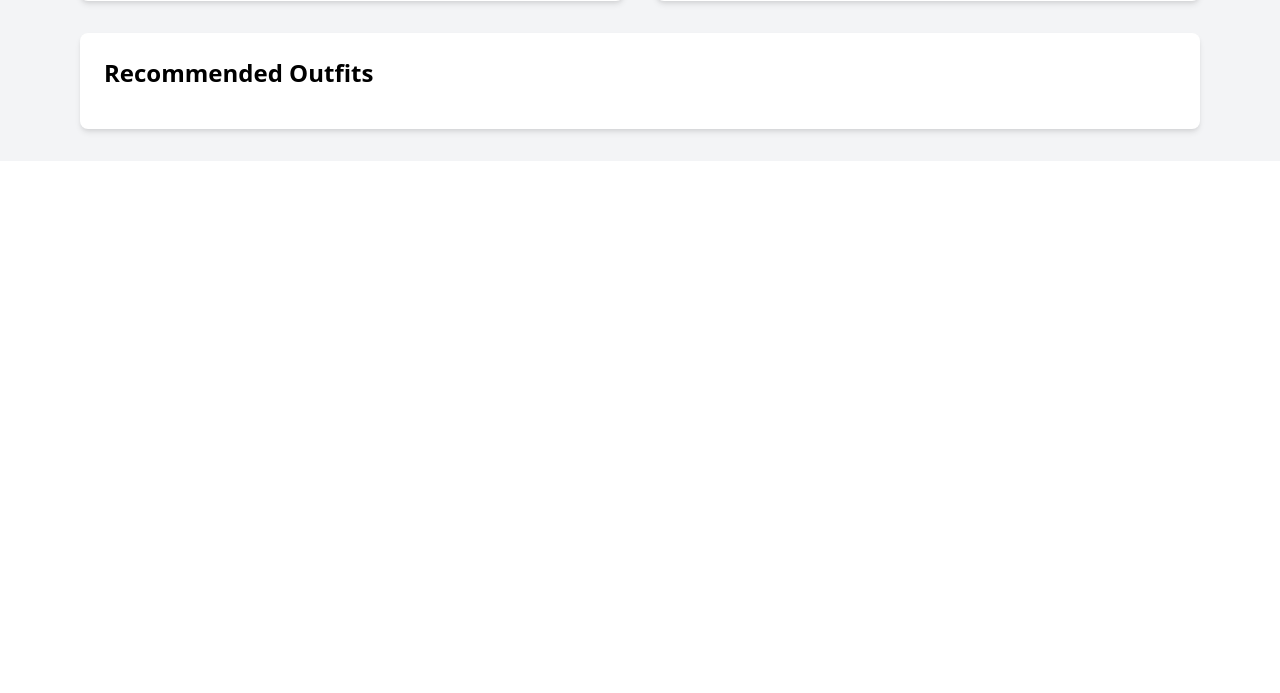
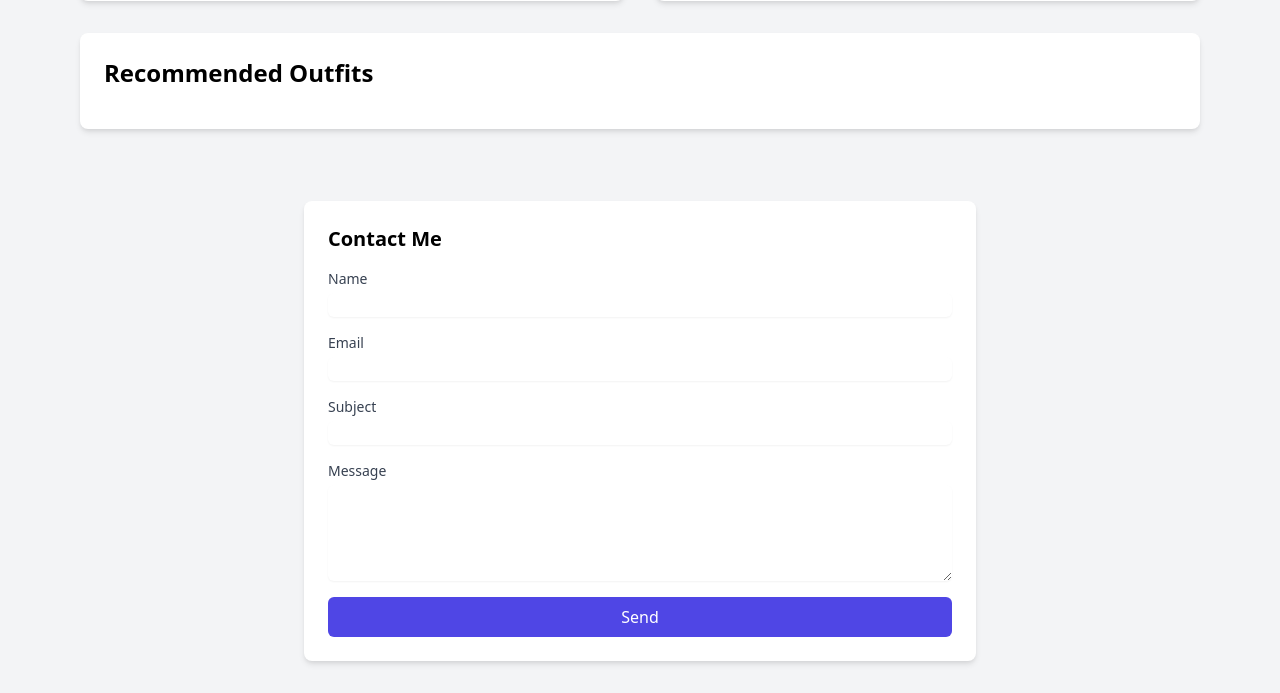
Before and after one commit to anushil7a/OutfitGenie, a Flask app: page / in a window 1280 px wide. Shown: the part 867-1560 px from the top of the page. Before the commit the page ends 1005 px from the top, so only its background shows below. Run offline with Flask 3, Linux system fonts and the light colour scheme; some libraries are stand-ins or nearby versions.

Commit message:
Add subject field to Contact Me form on homepage (Formspree integration)

```diff
--- a/templates/index.html
+++ b/templates/index.html
@@ -240,6 +240,52 @@
             </div>
         </div>
     </main>
+
+    <!-- Contact Me Box -->
+    <div class="max-w-2xl mx-auto mt-10 mb-8 bg-white rounded-lg shadow-md p-6">
+        <h2 class="text-xl font-semibold mb-4">Contact Me</h2>
+        <form id="contact-form" action="https://formspree.io/f/mpwanawg" method="POST" class="space-y-4">
+            <div>
+                <label for="name" class="block text-sm font-medium text-gray-700">Name</label>
+                <input type="text" id="name" name="name" required class="mt-1 block w-full rounded-md border-gray-300 shadow-sm focus:border-indigo-500 focus:ring-indigo-500">
+            </div>
+            <div>
+                <label for="email" class="block text-sm font-medium text-gray-700">Email</label>
+                <input type="email" id="email" name="email" required class="mt-1 block w-full rounded-md border-gray-300 shadow-sm focus:border-indigo-500 focus:ring-indigo-500">
+            </div>
+            <div>
+                <label for="subject" class="block text-sm font-medium text-gray-700">Subject</label>
+                <input type="text" id="subject" name="subject" required class="mt-1 block w-full rounded-md border-gray-300 shadow-sm focus:border-indigo-500 focus:ring-indigo-500">
+            </div>
+            <div>
+                <label for="message" class="block text-sm font-medium text-gray-700">Message</label>
+                <textarea id="message" name="message" rows="4" required class="mt-1 block w-full rounded-md border-gray-300 shadow-sm focus:border-indigo-500 focus:ring-indigo-500"></textarea>
+            </div>
+            <button type="submit" class="w-full px-4 py-2 bg-indigo-600 text-white rounded-md hover:bg-indigo-700 focus:outline-none focus:ring-2 focus:ring-offset-2 focus:ring-indigo-500">Send</button>
+            <p id="contact-success" class="hidden text-green-600 mt-2">Thank you! Your message has been sent.</p>
+        </form>
+    </div>
+
     <script src="{{ url_for('static', filename='js/main.js') }}"></script>
+    <script>
+    // Show success message on Formspree submit
+    const contactForm = document.getElementById('contact-form');
+    if (contactForm) {
+        contactForm.addEventListener('submit', function(e) {
+            e.preventDefault();
+            const formData = new FormData(contactForm);
+            fetch(contactForm.action, {
+                method: 'POST',
+                body: formData,
+                headers: { 'Accept': 'application/json' }
+            }).then(response => {
+                if (response.ok) {
+                    document.getElementById('contact-success').classList.remove('hidden');
+                    contactForm.reset();
+                }
+            });
+        });
+    }
+    </script>
 </body>
 </html>
```
